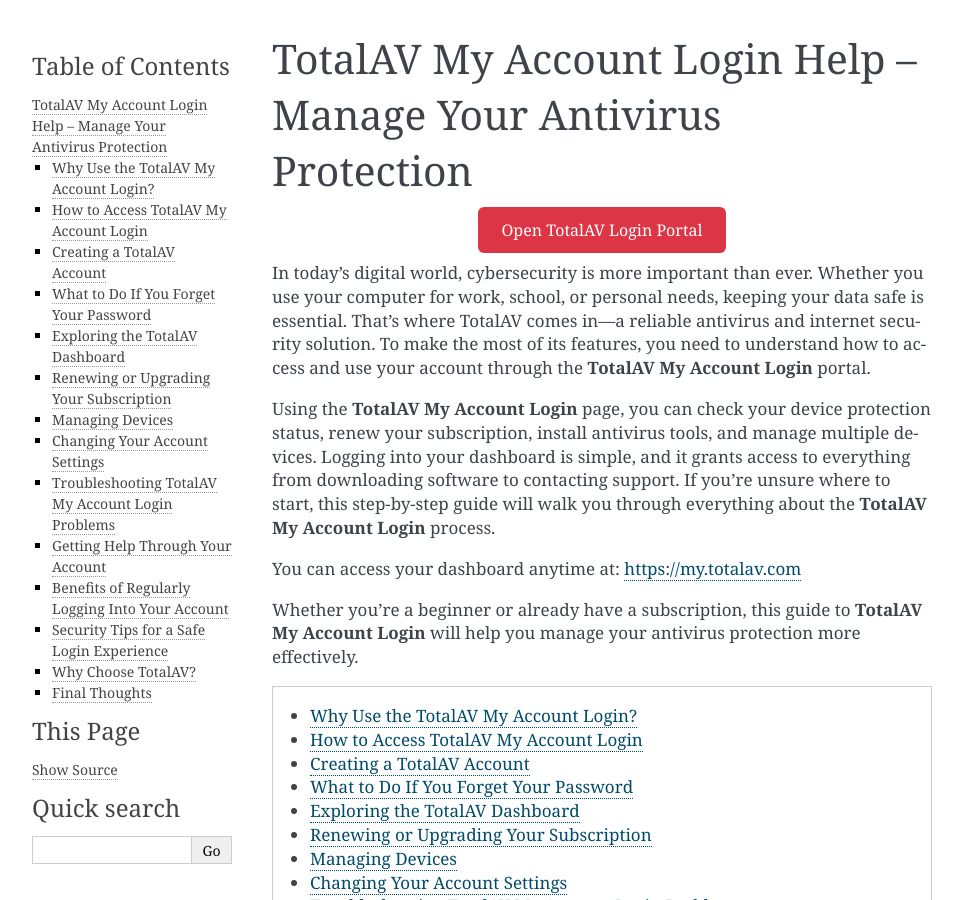
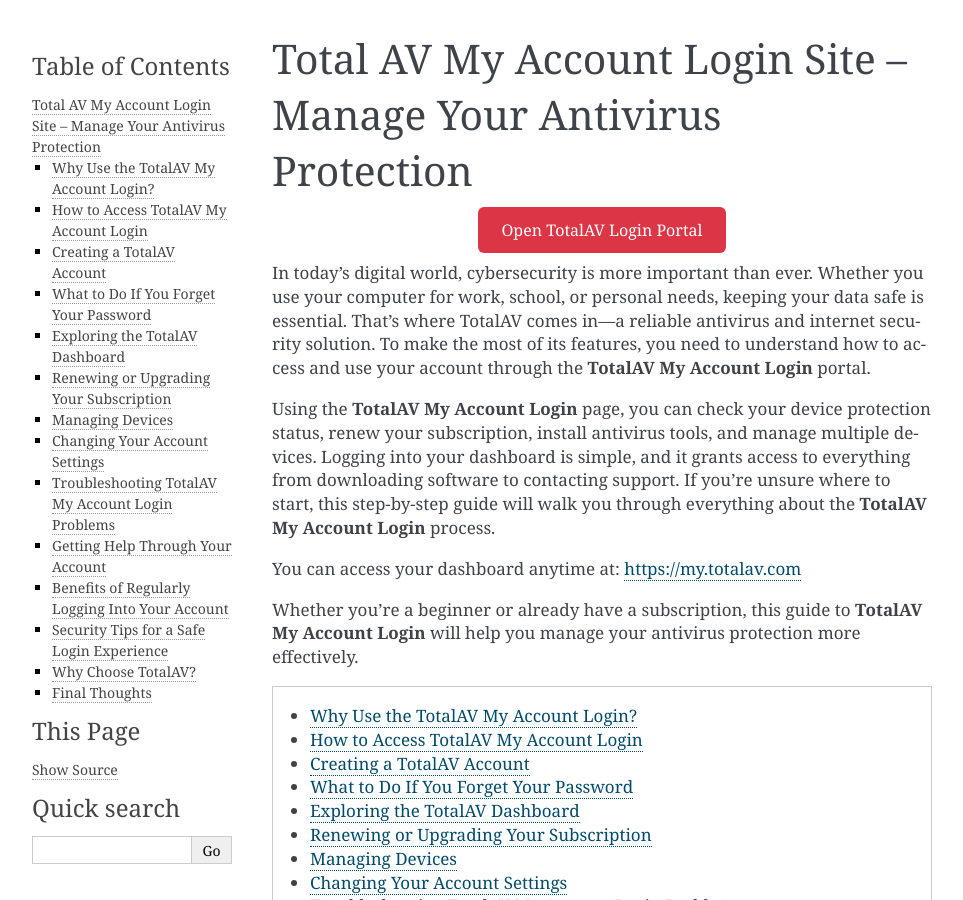
Before and after one commit to dremondcollege/PixelDynamo, a Sphinx documentation site: the page built from docs/index.rst, in a window 1280 px wide and 900 px high. Shown: the whole window, without its empty margins (148-1111 px from the left). Built offline with Sphinx 7.4.7, drawn with Linux system fonts in a browser that asks for light colours.

Commit message:
Update index.rst

```diff
--- a/docs/index.rst
+++ b/docs/index.rst
@@ -1,4 +1,4 @@
-TotalAV My Account Login Help – Manage Your Antivirus Protection
+Total AV My Account Login Site – Manage Your Antivirus Protection
 ================================================================
 .. raw:: html
 
```
